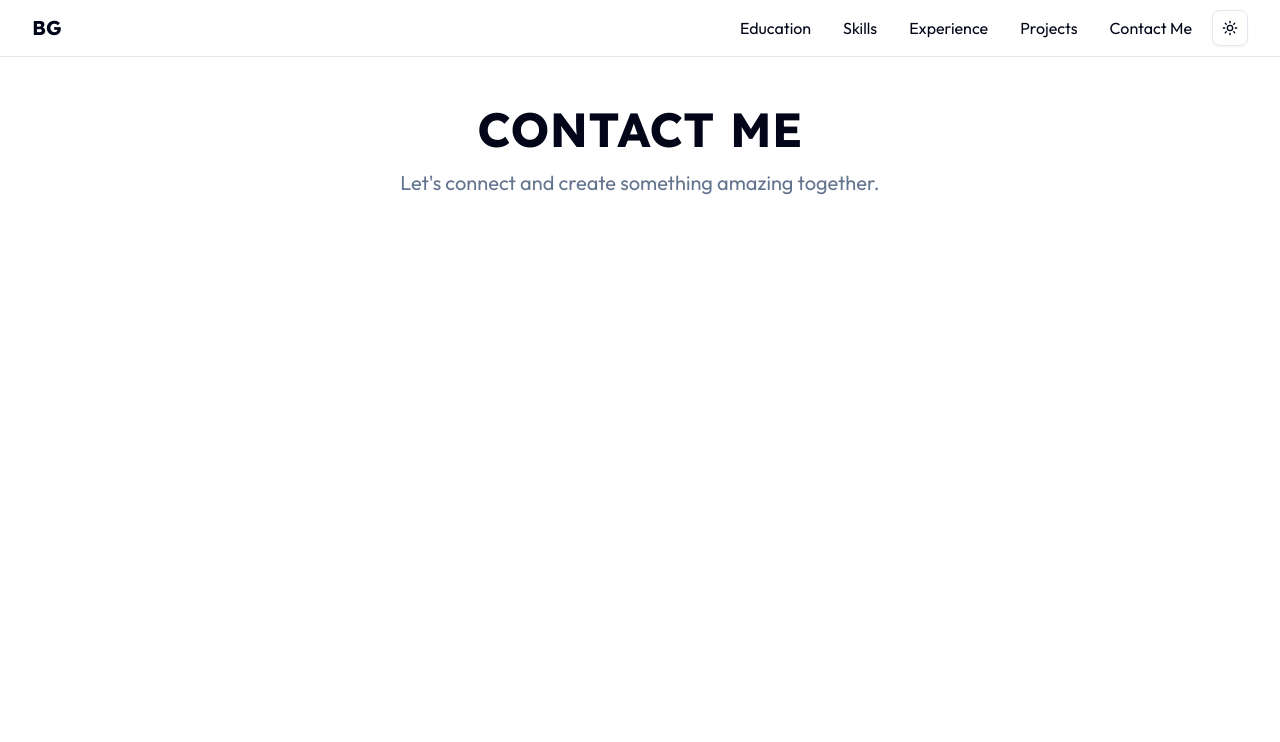
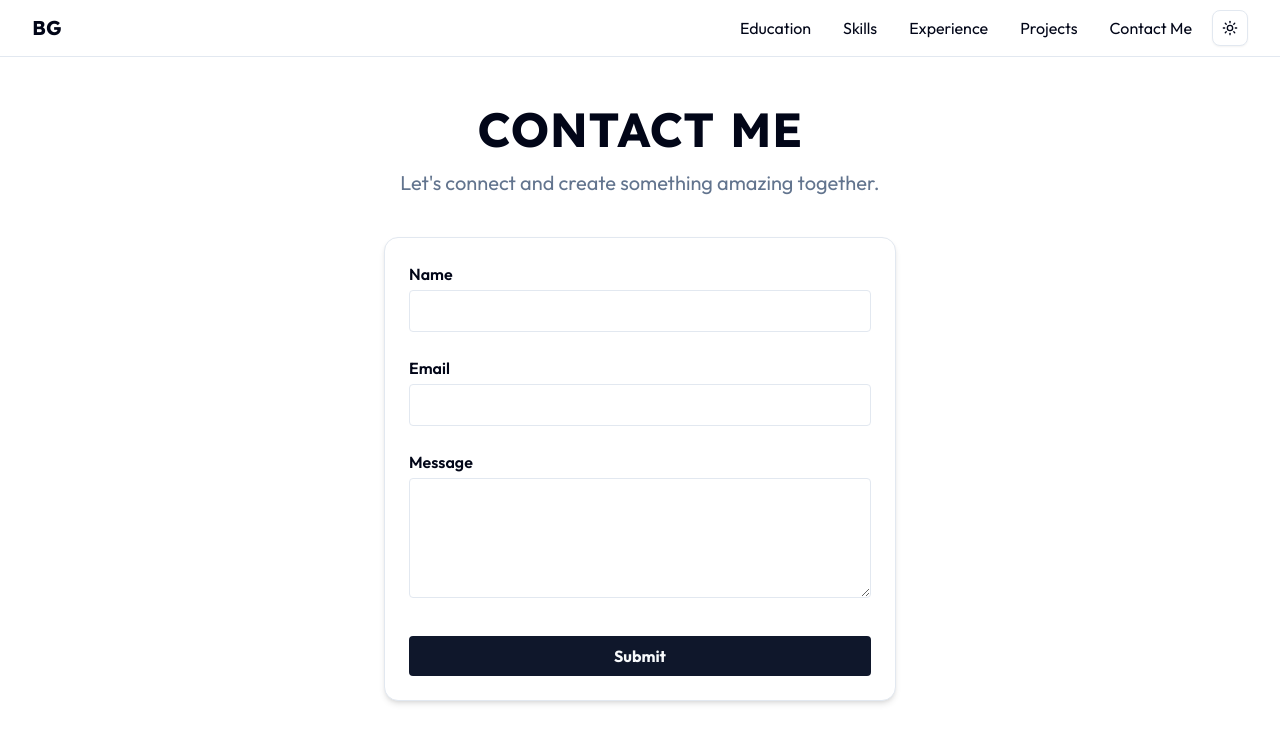
Before and after one commit to bhargavgajare1479/portfolio-website, a Next.js app: page /contact in a window 1280 px wide. Shown: the top 742 px of the page. Built offline with nearby package versions, Linux system fonts and the light colour scheme.

Commit message:
Complete /contact section

```diff
--- a/package.json
+++ b/package.json
@@ -17,6 +17,7 @@
     "lucide-react": "^0.503.0",
     "next": "15.3.1",
     "next-themes": "^0.4.6",
+    "nodemailer": "^6.10.1",
     "react": "^19.0.0",
     "react-dom": "^19.0.0",
     "react-icons": "^5.5.0",
@@ -27,6 +28,7 @@
     "@eslint/eslintrc": "^3",
     "@tailwindcss/postcss": "^4",
     "@types/node": "^20",
+    "@types/nodemailer": "^6.4.17",
     "@types/react": "^19",
     "@types/react-dom": "^19",
     "eslint": "^9",
--- /dev/null
+++ b/src/app/api/contact/route.ts
@@ -0,0 +1,31 @@
+import { NextResponse } from "next/server";
+import nodemailer from "nodemailer";
+
+export async function POST(req: Request) {
+  const { name, email, message } = await req.json();
+  if (!name || !email || !message) {
+    return NextResponse.json({ error: "Missing fields" }, { status: 400 });
+  }
+
+  // Set up transporter using Gmail SMTP (or any free SMTP)
+  const transporter = nodemailer.createTransport({
+    service: "gmail",
+    auth: {
+      user: process.env.CONTACT_EMAIL_USER,
+      pass: process.env.CONTACT_EMAIL_PASS,
+    },
+  });
+
+  try {
+    await transporter.sendMail({
+      from: `"${name}" <${email}>`,
+      to: process.env.CONTACT_EMAIL_TO || process.env.CONTACT_EMAIL_USER,
+      subject: `New Contact Form Submission from ${name}`,
+      text: `Name: ${name}\nEmail: ${email}\n\n${message}`,
+      html: `<p><b>Name:</b> ${name}</p><p><b>Email:</b> ${email}</p><p>${message.replace(/\n/g, '<br>')}</p>`
+    });
+    return NextResponse.json({ ok: true });
+  } catch (err) {
+    return NextResponse.json({ error: "Failed to send email" }, { status: 500 });
+  }
+}
--- a/src/app/contact/page.tsx
+++ b/src/app/contact/page.tsx
@@ -1,17 +1,100 @@
+"use client"
 import { Navbar } from "@/components/ui/navbar";
 import { ThemeToggle } from "@/components/theme-toggle";
 import { Lexend, Outfit } from "next/font/google";
+import { useState } from "react";
+import { Footer } from "@/components/ui/footer";
 
 const lexend = Lexend({ subsets: ["latin"] });
 const outfit = Outfit({ subsets: ["latin"] });
 
 export default function ContactPage() {
+  const [form, setForm] = useState({ name: "", email: "", message: "" });
+  const [errors, setErrors] = useState({ name: "", email: "", message: "" });
+  const [status, setStatus] = useState("");
+
+  function validate() {
+    let valid = true;
+    let errs = { name: "", email: "", message: "" };
+    if (!form.name.trim()) {
+      errs.name = "Name is required.";
+      valid = false;
+    }
+    if (!form.email.trim()) {
+      errs.email = "Email is required.";
+      valid = false;
+    } else if (!/^[^@\s]+@[^@\s]+\.[^@\s]+$/.test(form.email)) {
+      errs.email = "Invalid email address.";
+      valid = false;
+    }
+    if (!form.message.trim()) {
+      errs.message = "Message is required.";
+      valid = false;
+    }
+    setErrors(errs);
+    return valid;
+  }
+
+  async function handleSubmit(e: React.FormEvent) {
+    e.preventDefault();
+    if (!validate()) return;
+    setStatus("Sending...");
+    try {
+      const res = await fetch("/api/contact", {
+        method: "POST",
+        headers: { "Content-Type": "application/json" },
+        body: JSON.stringify(form),
+      });
+      if (res.ok) {
+        setStatus("Message sent!");
+        setForm({ name: "", email: "", message: "" });
+      } else {
+        setStatus("Failed to send. Try again later.");
+      }
+    } catch {
+      setStatus("Failed to send. Try again later.");
+    }
+  }
+
   return (
     <>
       <Navbar lexend={lexend} ThemeToggle={ThemeToggle} />
       <div className="max-w-screen-xl mx-auto px-4 sm:px-8">
         <h1 className={`mt-12 text-3xl sm:text-4xl md:text-5xl font-bold uppercase text-center ${lexend.className}`}>Contact Me</h1>
         <p className={`mt-4 text-base sm:text-lg md:text-xl text-center text-muted-foreground ${outfit.className}`}>Let's connect and create something amazing together.</p>
+        <form onSubmit={handleSubmit} className={`mt-10 max-w-lg mx-auto flex flex-col gap-6 bg-background border border-border rounded-xl shadow-md p-6 ${outfit.className}`}>
+          <div>
+            <label className={`block mb-1 font-semibold ${outfit.className}`}>Name</label>
+            <input
+              type="text"
+              className={`w-full px-3 py-2 border rounded focus:outline-none focus:ring ${outfit.className}`}
+              value={form.name}
+              onChange={e => setForm(f => ({ ...f, name: e.target.value }))}
+            />
+            {errors.name && <p className={`text-red-500 text-sm mt-1 ${outfit.className}`}>{errors.name}</p>}
+          </div>
+          <div>
+            <label className={`block mb-1 font-semibold ${outfit.className}`}>Email</label>
+            <input
+              type="email"
+              className={`w-full px-3 py-2 border rounded focus:outline-none focus:ring ${outfit.className}`}
+              value={form.email}
+              onChange={e => setForm(f => ({ ...f, email: e.target.value }))}
+            />
+            {errors.email && <p className={`text-red-500 text-sm mt-1 ${outfit.className}`}>{errors.email}</p>}
+          </div>
+          <div>
+            <label className={`block mb-1 font-semibold ${outfit.className}`}>Message</label>
+            <textarea
+              className={`w-full px-3 py-2 border rounded focus:outline-none focus:ring min-h-[120px] ${outfit.className}`}
+              value={form.message}
+              onChange={e => setForm(f => ({ ...f, message: e.target.value }))}
+            />
+            {errors.message && <p className={`text-red-500 text-sm mt-1 ${outfit.className}`}>{errors.message}</p>}
+          </div>
+          <button type="submit" className={`mt-2 px-6 py-2 rounded bg-primary text-primary-foreground font-bold ${outfit.className}`}>Submit</button>
+          {status && <p className={`text-center mt-2 text-sm ${outfit.className}`}>{status}</p>}
+        </form>
       </div>
     </>
   );
```
Also changed, not shown: 1 other file (tests, documents, lock files or other folders).
